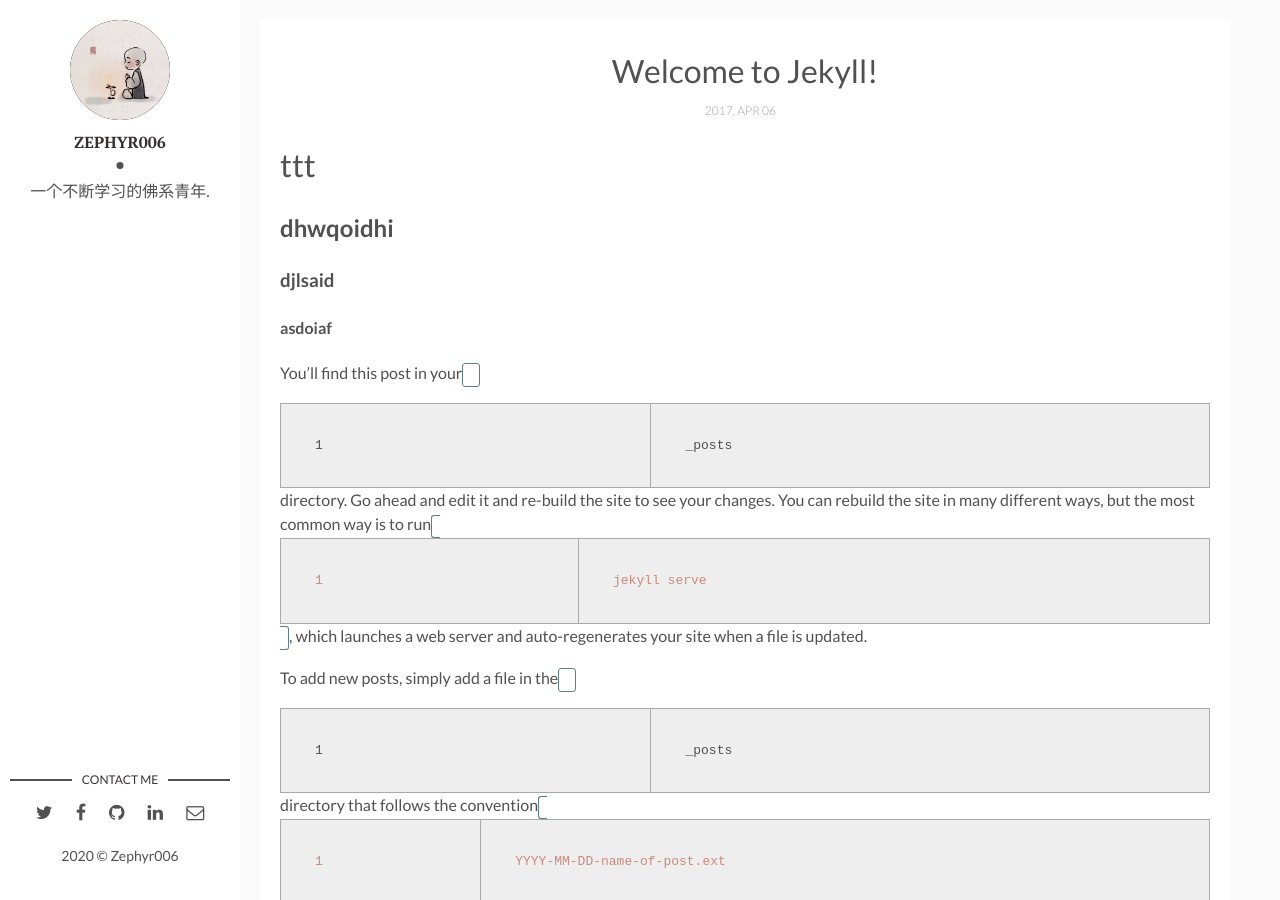
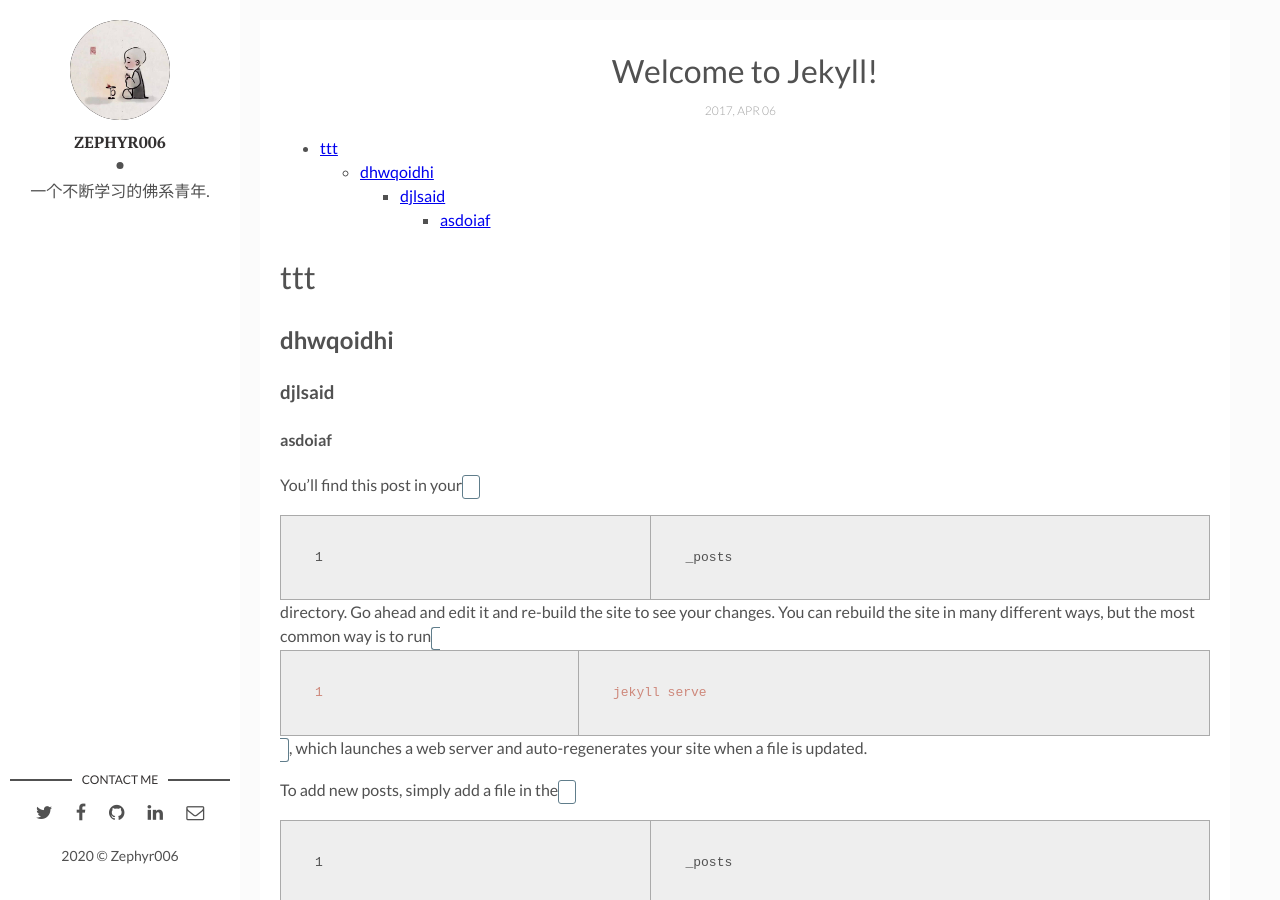
Before and after one commit to Zephyr006/zephyr006.github.io, a Jekyll site: the page built from _posts/2017-04-06-welcome-to-jekyll.markdown, in a window 1280 px wide and 900 px high. Built offline with Jekyll 4.4.1, drawn with Linux system fonts in a browser that asks for light colours; comment, search, counter and statistics services are not loaded; part of the change alters nothing that is shown.

Commit message:
toc目录插件

```diff
--- a/_posts/2017-04-06-welcome-to-jekyll.markdown
+++ b/_posts/2017-04-06-welcome-to-jekyll.markdown
@@ -6,12 +6,14 @@ description: You’ll find this post in your `_posts` directory. Go ahead and ed
 img:  # Add image post (optional)
 ---
 
+* list something
 {:toc}
 
 # ttt
 ## dhwqoidhi
 ### djlsaid
 #### asdoiaf
+
 You’ll find this post in your `_posts` directory. Go ahead and edit it and re-build the site to see your changes. You can rebuild the site in many different ways, but the most common way is to run `jekyll serve`, which launches a web server and auto-regenerates your site when a file is updated.
 
 To add new posts, simply add a file in the `_posts` directory that follows the convention `YYYY-MM-DD-name-of-post.ext` and includes the necessary front matter. Take a look at the source for this post to get an idea about how it works.
```
